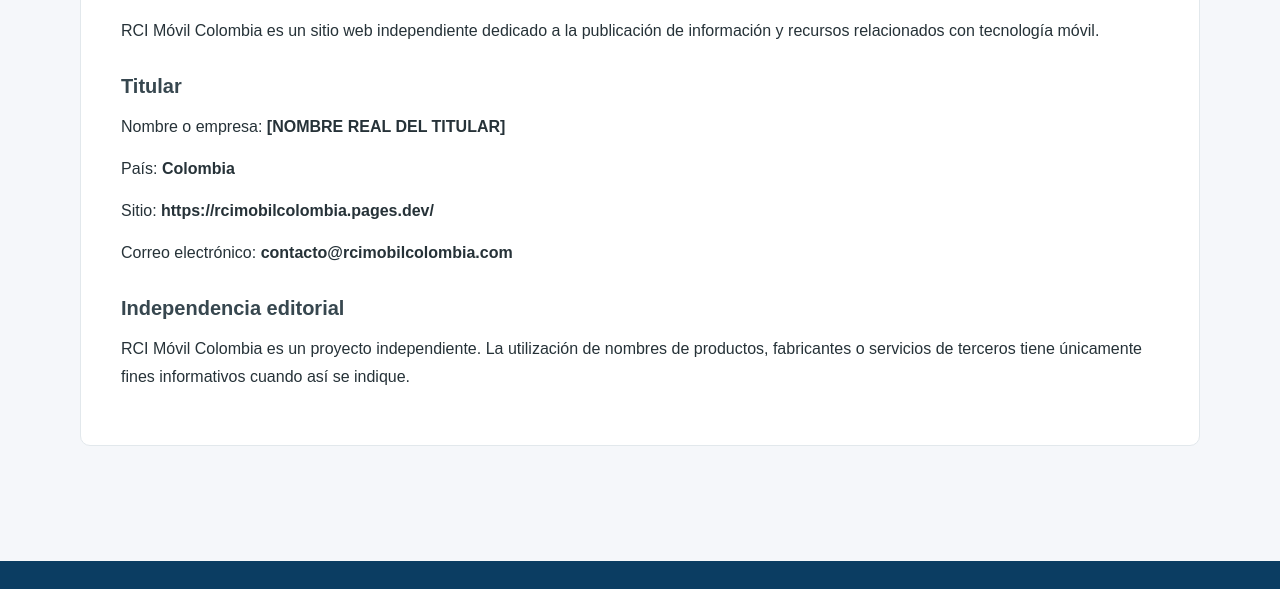
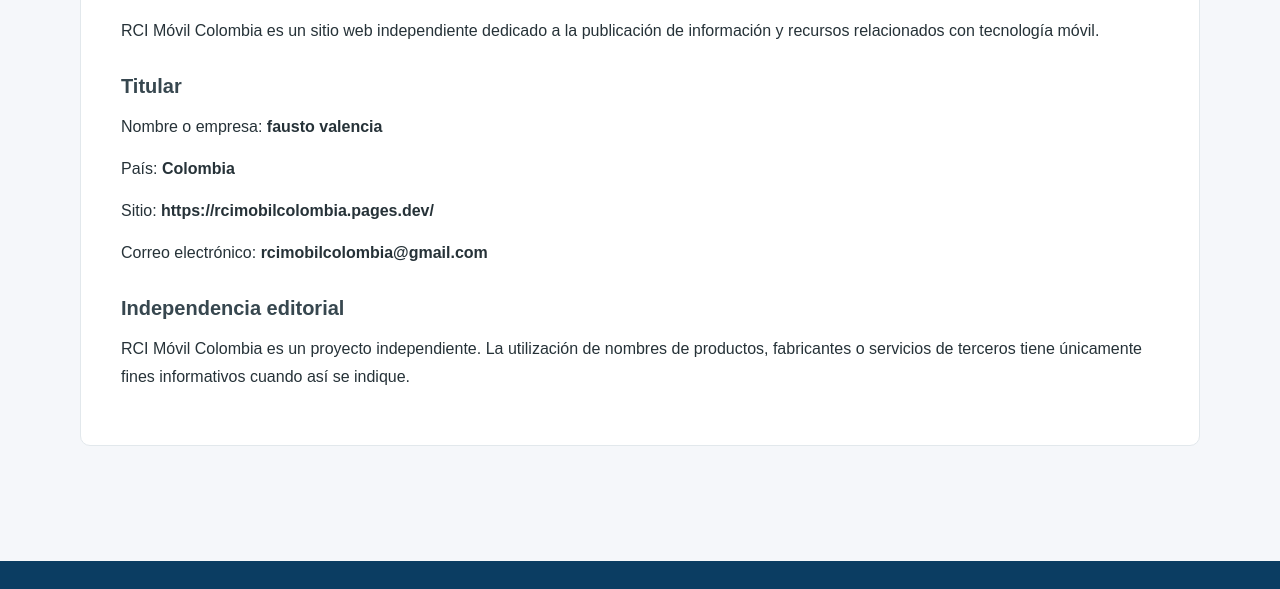
Before and after one commit to antonioaads1-lab/rcig, a plain HTML site: page index.html in a window 1280 px wide. Shown: the part 9037-9626 px from the top of the page. Drawn offline with Linux system fonts and the light colour scheme.

Commit message:
Update index.html

```diff
--- a/index.html
+++ b/index.html
@@ -1846,7 +1846,7 @@
         <p>
             Nombre o empresa:
             <strong>
-                [NOMBRE REAL DEL TITULAR]
+                fausto valencia
             </strong>
         </p>
 
@@ -1867,7 +1867,7 @@
         <p>
             Correo electrónico:
             <strong>
-                contacto@rcimobilcolombia.com
+                rcimobilcolombia@gmail.com
             </strong>
         </p>
 
```
